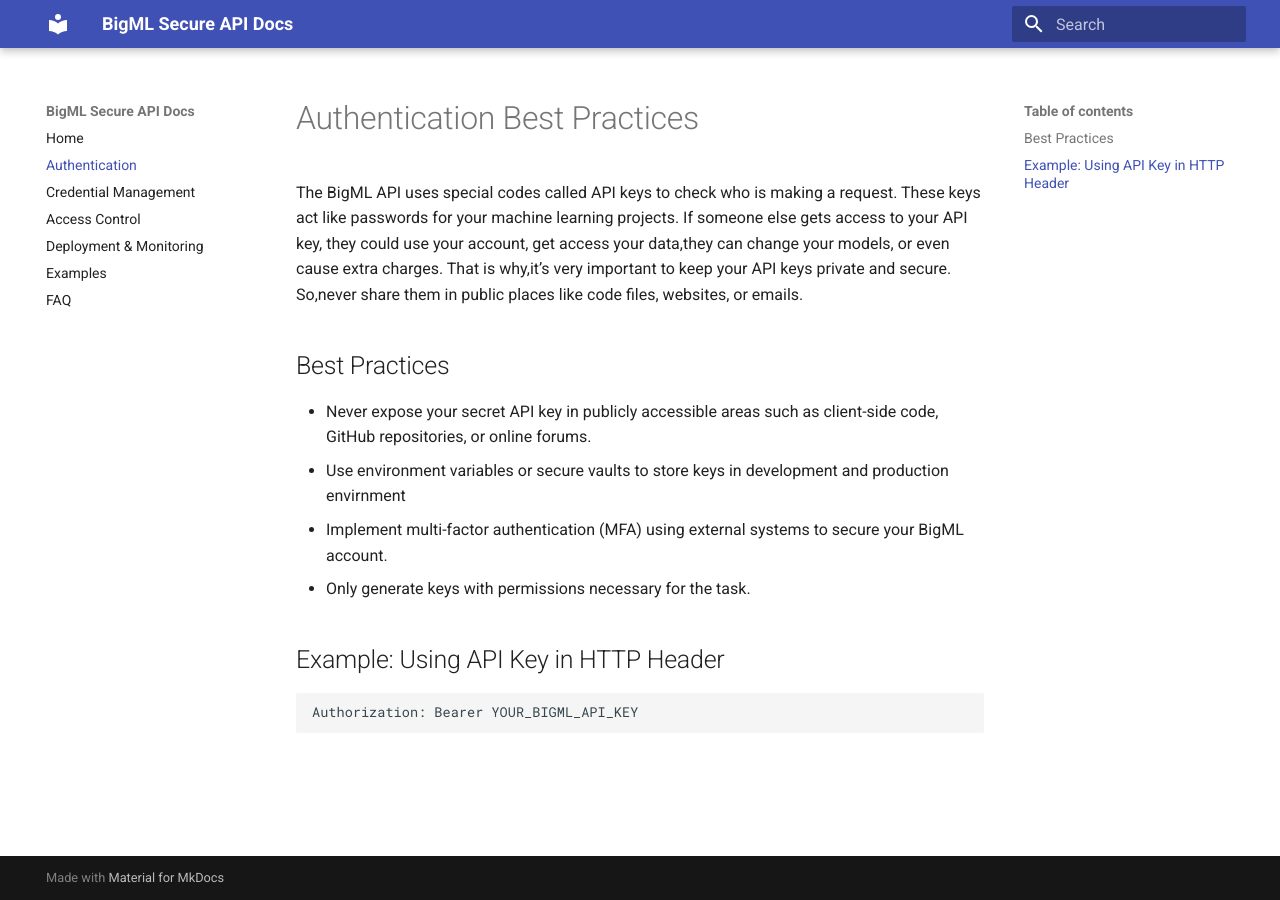
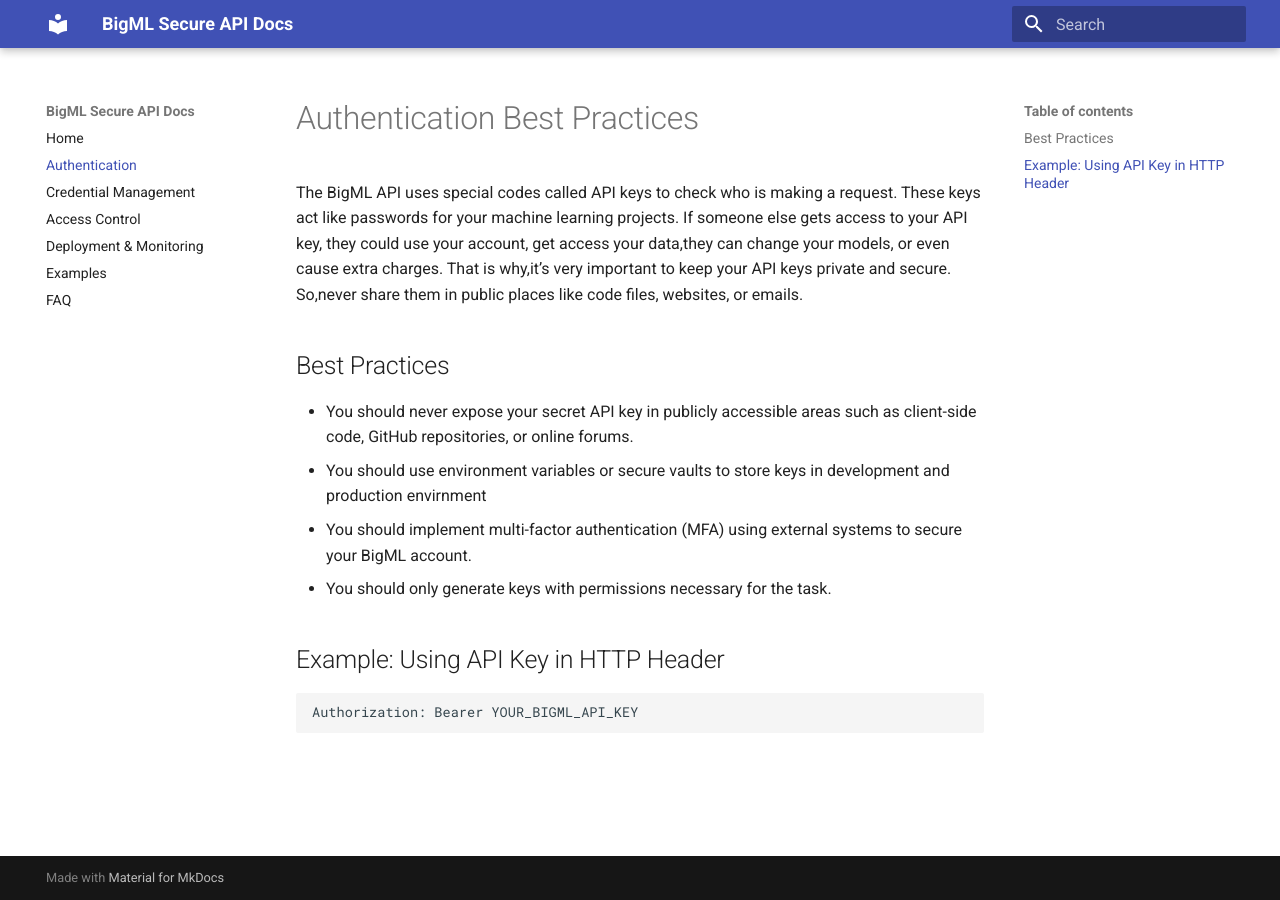
Before and after one commit to maadfa/bigml-secure-api-docs, an MkDocs documentation site: the page built from docs/authentication.md, in a window 1280 px wide. Built offline with MkDocs 1.6.1 and Material for MkDocs 9.7.7, drawn with Linux system fonts in a browser that asks for light colours.

```diff
--- a/docs/authentication.md
+++ b/docs/authentication.md
@@ -4,10 +4,10 @@ The BigML API uses special codes called API keys to check who is making a reques
 
 ## Best Practices
 
-- Never expose your secret API key in publicly accessible areas such as client-side code, GitHub repositories, or online forums.
-- Use environment variables or secure vaults to store keys in development and production envirnment
-- Implement multi-factor authentication (MFA) using external systems to secure your BigML account.
--  Only generate keys with permissions necessary for the task.
+- You should never expose your secret API key in publicly accessible areas such as client-side code, GitHub repositories, or online forums.
+- You should use environment variables or secure vaults to store keys in development and production envirnment
+- You should implement multi-factor authentication (MFA) using external systems to secure your BigML account.
+- You should only generate keys with permissions necessary for the task.
 
 ## Example: Using API Key in HTTP Header
 
```
Also changed, not shown: site/deployment-monitoring/index.html, site/search/search_index.json.
